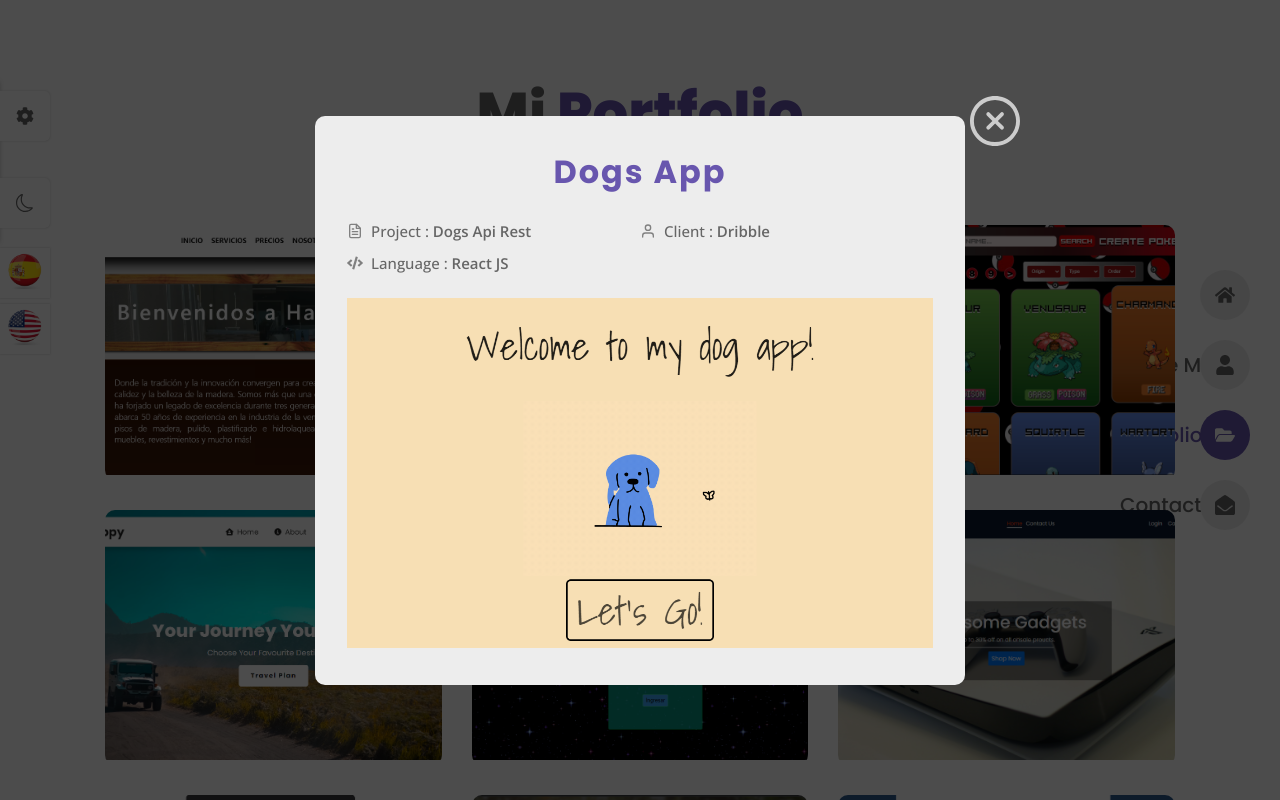
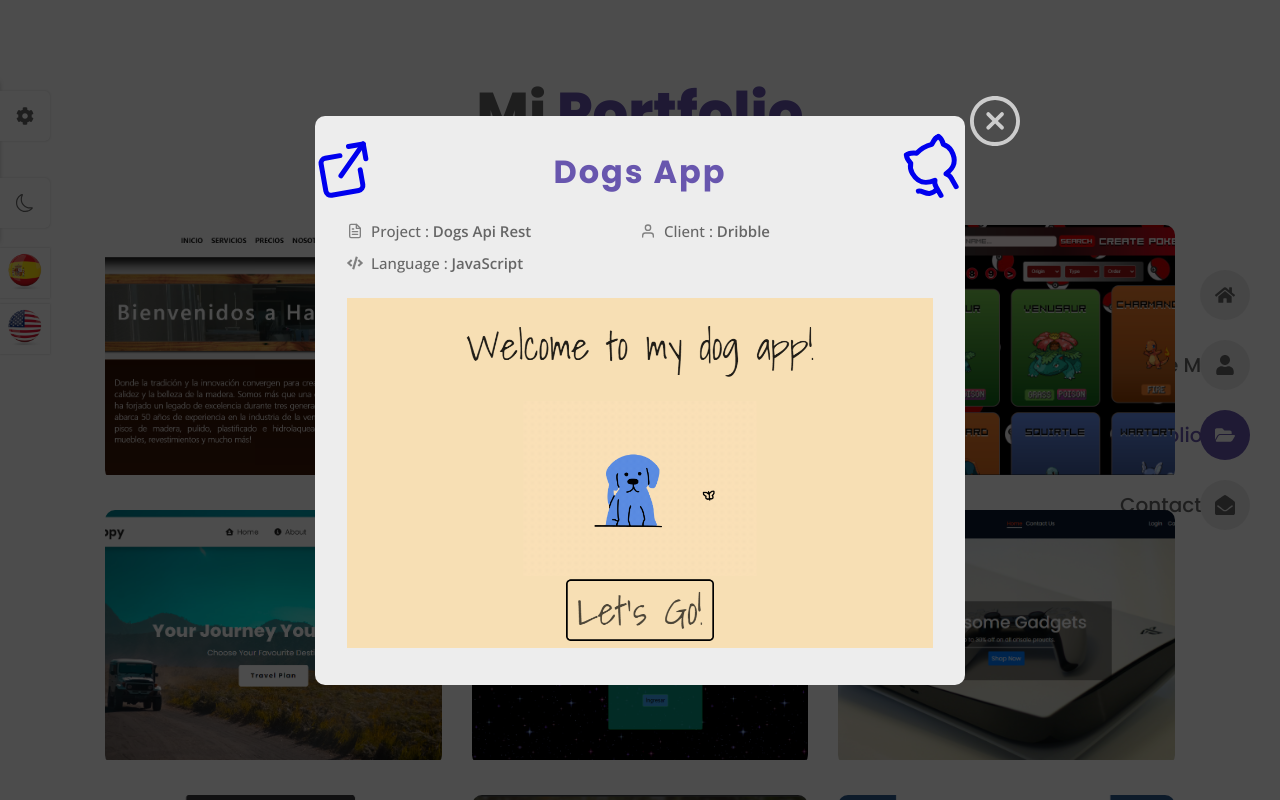
Before and after one commit to FabianCordobes/portfolio, a React (Vite) app: page /portfolio in a window 1280 px wide. Both pictures are taken after a click on the element "Dogs App". Shown: the top 800 px of the page. Built offline with nearby package versions, Linux system fonts and the light colour scheme.

Commit message:
correcciones menores

```diff
--- a/index.html
+++ b/index.html
@@ -2,7 +2,7 @@
 <html lang="en">
   <head>
     <meta charset="UTF-8" />
-    <!-- <link rel="icon" type="image/svg+xml" href="/vite.svg" /> -->
+    <link rel="icon" type="image/svg+xml" href="/logo.png" />
     <meta name="viewport" content="width=device-width, initial-scale=1.0" />
     <title>Fabian's portfolio</title>
   </head>
--- a/src/components/PortfolioItem.jsx
+++ b/src/components/PortfolioItem.jsx
@@ -6,6 +6,7 @@ const PortfolioItem = ({ img, title, details, links }) => {
 
 	const toggleModal = () => {
 		setModal(!modal);
+		console.log(links);
 	};
 
 	return (
@@ -32,6 +33,20 @@ const PortfolioItem = ({ img, title, details, links }) => {
 							onClick={toggleModal}
 						/>
 
+						<div className="links__cont">
+							{links?.map(({ icon, href, side, title }, index) => {
+								return (
+									<a
+										href={href}
+										className={side === 'left' ? `item__link left` : `item__link right`}
+										target="blank_"
+										key={index}>
+										{icon}
+									</a>
+								);
+							})}
+						</div>
+
 						<h3 className="modal__title">{title}</h3>
 
 						<ul className="modal__list grid">
@@ -50,22 +65,6 @@ const PortfolioItem = ({ img, title, details, links }) => {
 								);
 							})}
 						</ul>
-						{links?.map(({ icon, href, side, title }, index) => {
-							<div className="links__cont">
-								return (
-								<>
-									<a
-										href={href}
-										className={side === 'left' ? `item__link left` : `item__link right`}
-										key={index}
-										target="blank_">
-										{icon}
-									</a>
-									<span>{title}</span>
-								</>
-								);
-							</div>;
-						})}
 
 						<img
 							src={img}
--- a/src/data.jsx
+++ b/src/data.jsx
@@ -19,6 +19,7 @@ import Work6 from './assets/project-6.png';
 import Work7 from './assets/project-7.png';
 import Work8 from './assets/project-8.png';
 import Work9 from './assets/project-9.png';
+import Work10 from './assets/project-10.png';
 
 import Theme1 from './assets/purple.png';
 import Theme2 from './assets/red.png';
@@ -356,7 +357,7 @@ export const portfolio = [
 			{
 				icon: <FaCode />,
 				title: 'Language : ',
-				desc: 'React Js',
+				desc: 'JavaScript',
 			},
 		],
 
@@ -394,7 +395,7 @@ export const portfolio = [
 			{
 				icon: <FaCode />,
 				title: 'Language : ',
-				desc: 'React JS',
+				desc: 'JavaScript',
 			},
 		],
 
@@ -432,7 +433,7 @@ export const portfolio = [
 			{
 				icon: <FaCode />,
 				title: 'Language : ',
-				desc: 'React Js',
+				desc: 'JavaScript',
 			},
 		],
 
@@ -470,7 +471,7 @@ export const portfolio = [
 			{
 				icon: <FaCode />,
 				title: 'Language : ',
-				desc: 'React Js',
+				desc: 'JavaScript',
 			},
 		],
 
@@ -505,7 +506,7 @@ export const portfolio = [
 			},
 			{
 				title: 'Language : ',
-				desc: 'React JS, Node JS',
+				desc: 'JavaScript',
 			},
 		],
 
@@ -543,7 +544,7 @@ export const portfolio = [
 			{
 				icon: <FaCode />,
 				title: 'Language : ',
-				desc: 'React Js',
+				desc: 'JavaScript',
 			},
 		],
 
@@ -581,7 +582,7 @@ export const portfolio = [
 			{
 				icon: <FaCode />,
 				title: 'Language : ',
-				desc: 'Javascript',
+				desc: 'JavaScript',
 			},
 		],
 
@@ -619,7 +620,7 @@ export const portfolio = [
 			{
 				icon: <FaCode />,
 				title: 'Language : ',
-				desc: 'React Js',
+				desc: 'JavaScript',
 			},
 		],
 
@@ -657,7 +658,7 @@ export const portfolio = [
 			{
 				icon: <FaCode />,
 				title: 'Language : ',
-				desc: 'JavasCript',
+				desc: 'JavaScript',
 			},
 		],
 
@@ -676,6 +677,45 @@ export const portfolio = [
 			},
 		],
 	},
+
+	{
+		id: 10,
+		img: Work10,
+		title: 'E-commerce',
+		details: [
+			{
+				icon: <FiFileText />,
+				title: 'Project : ',
+				desc: 'Natural Farma E-commerce',
+			},
+			{
+				icon: <FiUser />,
+				title: 'Client : ',
+				desc: 'Natural Farma',
+			},
+			{
+				icon: <FaCode />,
+				title: 'Language : ',
+				desc: 'JavaScript',
+			},
+		],
+
+		links: [
+			{
+				side: 'left',
+				icon: <FiExternalLink />,
+				title: 'Preview ',
+				href: 'https://natural-farma.vercel.app/',
+			},
+			{
+				side: 'right',
+				icon: <FiGithub />,
+				title: 'Repository ',
+				href: 'https://github.com/FabianCordobes/naturalFarma/',
+			},
+		],
+	},
+
 ];
 
 export const themes = [
--- a/src/pages/contact/Contact.jsx
+++ b/src/pages/contact/Contact.jsx
@@ -64,16 +64,14 @@ const Contact = () => {
 	return (
 		<section className="contact section">
 			<h2 className="section__title">
-			<span>{t('contactMe')}</span>
+				<span>{t('contactMe')}</span>
 			</h2>
 
 			<div className="contact__container container grid gap">
 				<div className="contact__data">
 					<h3 className="contact__title">{`${t('contactTitle')}`}</h3>
 
-					<p className="contact__description">
-						{t('contactDescription')}
-					</p>
+					<p className="contact__description">{t('contactDescription')}</p>
 
 					<div className="contact__info">
 						<div className="info__item">
@@ -104,25 +102,29 @@ const Contact = () => {
 					<div className="contact__socials">
 						<a
 							href="https://www.facebook.com/profile.php?id=100079283746434"
-							className="contact__social-link">
+							className="contact__social-link"
+							target="blank_">
 							<FaFacebookF />
 						</a>
 
 						<a
 							href="https://www.linkedin.com/in/fabi%C3%A1n-ariel-cordob%C3%A9s-956539234/"
-							className="contact__social-link">
+							className="contact__social-link"
+							target="blank_">
 							<FaLinkedin />
 						</a>
 
 						<a
 							href="https://www.instagram.com/fabian.ariel_/"
-							className="contact__social-link">
+							className="contact__social-link"
+							target="blank_">
 							<FaInstagram />
 						</a>
 
 						<a
 							href="https://github.com/FabianCordobes"
-							className="contact__social-link">
+							className="contact__social-link"
+							target="blank_">
 							<FaGithub />
 						</a>
 					</div>
@@ -172,8 +174,8 @@ const Contact = () => {
 
 					<div className="form__input-div">
 						<textarea
-								placeholder={t('messagePlace')}
-								className="form__control textarea"
+							placeholder={t('messagePlace')}
+							className="form__control textarea"
 							value={userData.message}
 							onChange={handleChange}
 							name="message"
@@ -183,7 +185,13 @@ const Contact = () => {
 
 					<button
 						className="button"
-						type="submit">
+						type="submit"
+						disabled={
+							userData.user_name.length < 1 ||
+							userData.user_email.length < 1 ||
+							userData.subject.length < 1 ||
+							userData.message.length < 1
+						}>
 						{t('submitButton')}
 						<span className="button__icon contact__button-icon">
 							<FiSend />
--- a/src/pages/portfolio/portfolio.css
+++ b/src/pages/portfolio/portfolio.css
@@ -100,12 +100,12 @@
 
 .links__cont {
 	display: flex;
-	width: 43vw;
-	flex-direction: row-reverse;
+	width: 100%;
+	/* flex-direction: row-reverse; */
 	justify-content: space-between;
 	top: 1.5rem;
-	right: 2rem;
-	position: relative;
+	left: 0rem;
+	position: absolute;
 	transition: all 0.6s ease;
 }
 
```
Also changed, not shown: public/logo.png (added), src/assets/project-10.png (added).
